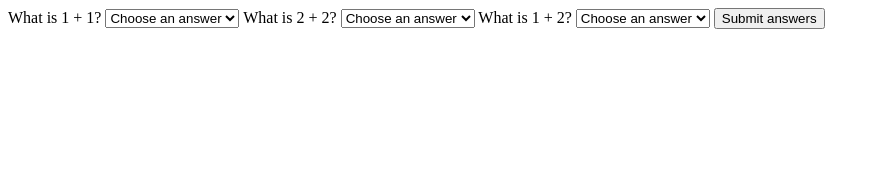
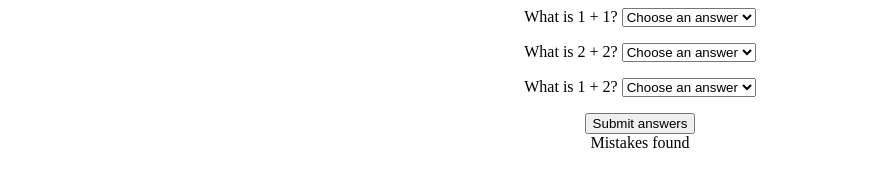
Before and after one commit to SagTheo/quizz, a plain HTML site: page index.html in a window 1280 px wide. Both pictures are taken after a click on the button "Submit answers". Shown: the whole page, without its empty margins (0-880 px from the left). Drawn offline with Linux system fonts and the light colour scheme.

Commit message:
added some styles + display quizz result on screen

```diff
--- a/index.html
+++ b/index.html
@@ -8,6 +8,7 @@
     <title>Quizz</title>
 </head>
 <body>
+    <div class="question">
         <label for="q1">What is 1 + 1?</label>
         <select name="q" id="q1">
             <option>Choose an answer</option>
@@ -15,7 +16,9 @@
             <option value="3">3</option>
             <option value="4">4</option>
         </select>
+    </div>
 
+    <div class="question">
         <label for="q2">What is 2 + 2?</label>
         <select name="q" id="q2">
             <option>Choose an answer</option>
@@ -23,7 +26,9 @@
             <option value="3">3</option>
             <option value="4">4</option>
         </select>
+    </div>
 
+    <div class="question">
         <label for="q3">What is 1 + 2?</label>
         <select name="q" id="q3">
             <option>Choose an answer</option>
@@ -31,8 +36,11 @@
             <option value="3">3</option>
             <option value="4">4</option>
         </select>
+    </div>
 
     <button id="submitAnswers">Submit answers</button>
+
+    <div class="result"></div>
 
     <script src="scripts.js"></script>
 </body>
--- a/scripts.js
+++ b/scripts.js
@@ -1,11 +1,13 @@
 const selectEls = document.getElementsByName('q')
 const answerButton = document.querySelector('#submitAnswers')
+const result = document.querySelector('.result')
 const userAnswers = {}
 const answers = {
     'q1': '2',
     'q2': '4',
     'q3': '3'
 }
+let success = true
 
 selectEls.forEach(el => {
     userAnswers[el.id] = null
@@ -16,13 +18,17 @@ selectEls.forEach(el => {
 })
 
 answerButton.addEventListener('click', () => {
+    success = true
+
     for (let answer in answers) {
         if (userAnswers[answer] !== answers[answer]) {
-            console.log('mistake found')
-
-            return
+            success = false
         }
     }
 
-    console.log('no mistakes found')
+    if (success) {
+        result.innerHTML = 'No mistakes'
+    } else {
+        result.innerHTML = 'Mistakes found'
+    }
 })
--- a/styles.css
+++ b/styles.css
@@ -0,0 +1,7 @@
+body {
+    text-align: center;
+}
+
+.question {
+    margin-bottom: 1rem;
+}
```
Lines whose indentation alone changed are shown as unchanged.
